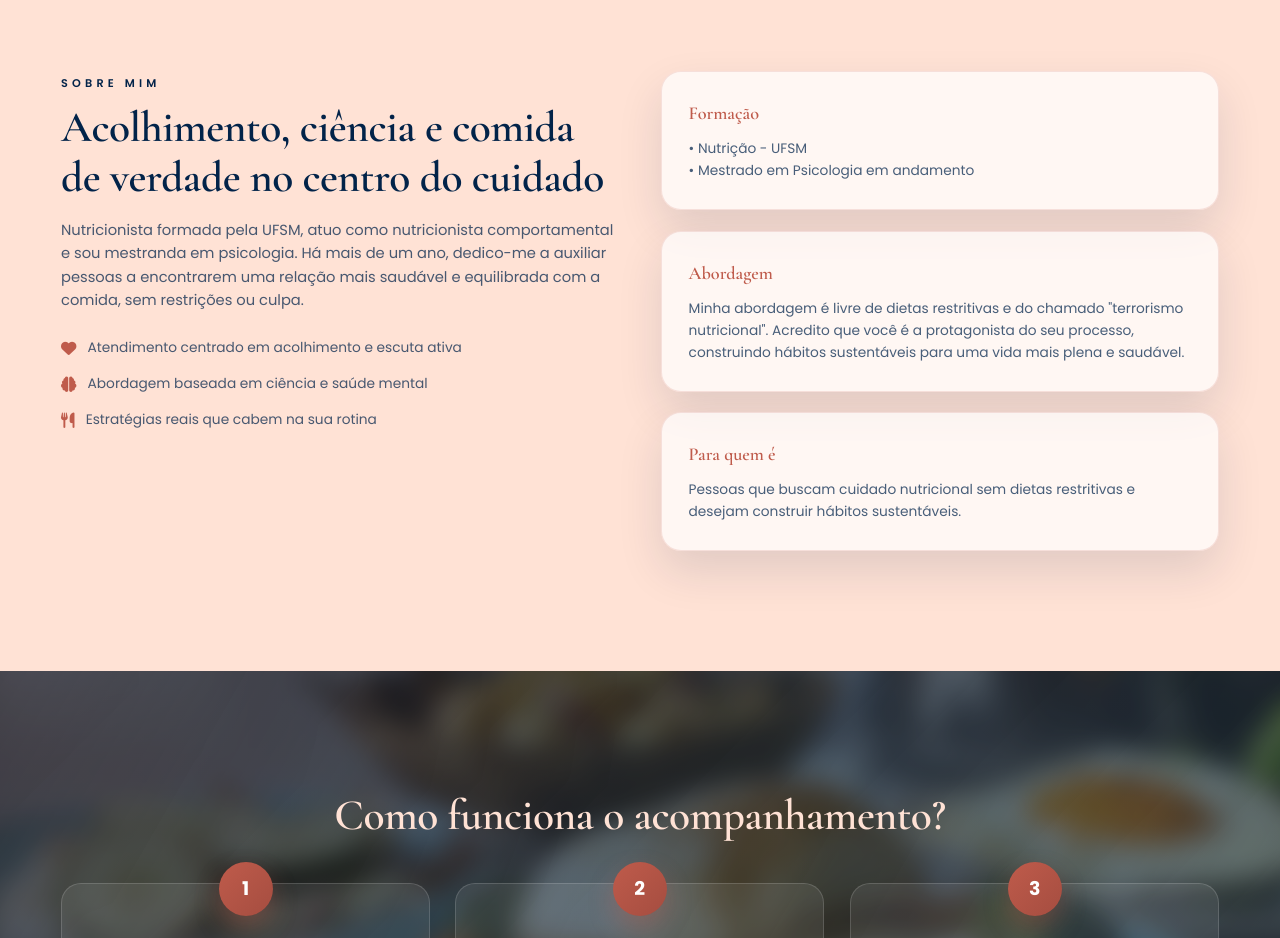
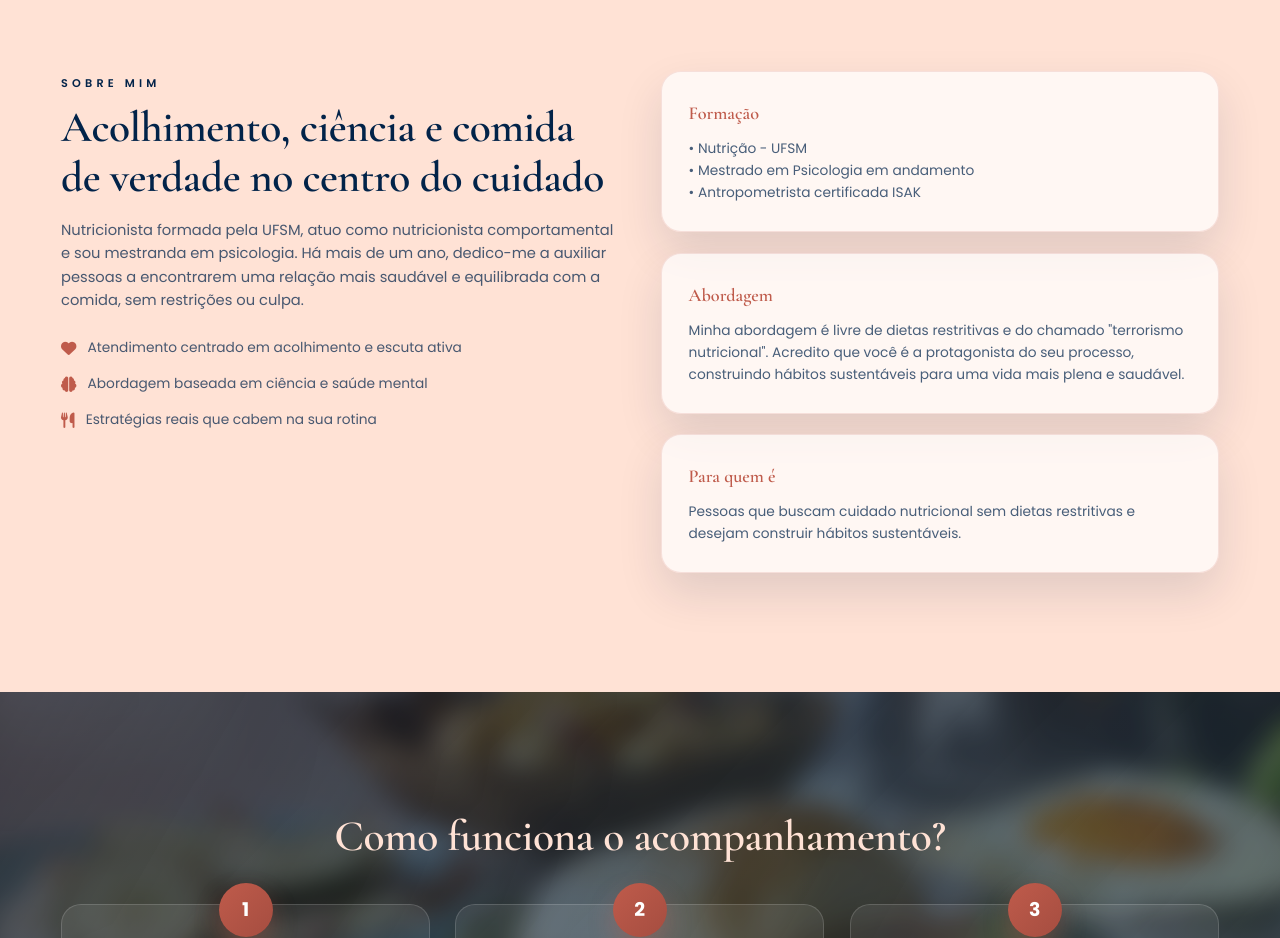
Before and after one commit to 1134867JP/sitelisi, a plain HTML site: page index.html in a window 1280 px wide. Shown: the part 900-1838 px from the top of the page. Drawn offline with nearby package versions, Linux system fonts and the light colour scheme; some packages are replaced by stand-ins of ours.

Commit message:
Adiciona certificação ISAK à seção de Formação

```diff
--- a/index.html
+++ b/index.html
@@ -139,7 +139,8 @@
                 <h3>Formação</h3>
                 <p>
                   • Nutrição - UFSM<br />
-                  • Mestrado em Psicologia em andamento
+                  • Mestrado em Psicologia em andamento<br />
+                  • Antropometrista certificada ISAK
                 </p>
               </article>
               <article class="info-card">
```
